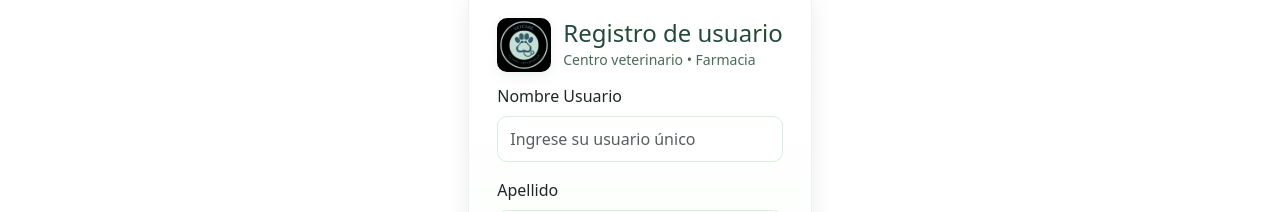
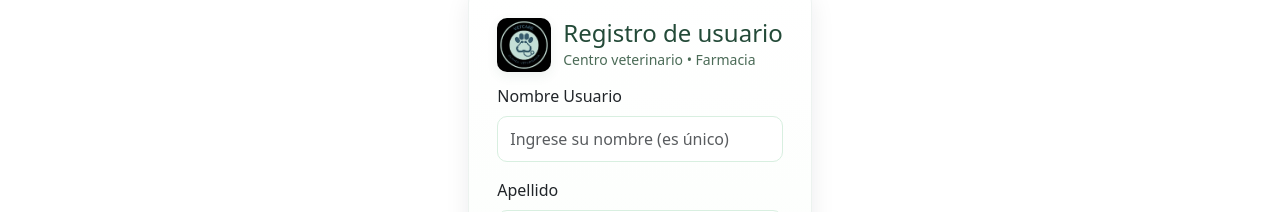
Before and after one commit to jero286/VET-FRONTEND, a React (Vite) app: page /registrarse in a window 1280 px wide. Shown: the part 149-361 px from the top of the page. Built offline with nearby package versions, Linux system fonts and the light colour scheme; no server answers.

Commit message:
cambio pequeño en el formC

```diff
--- a/src/componentes/form/FormC.jsx
+++ b/src/componentes/form/FormC.jsx
@@ -199,7 +199,7 @@ const FormC = ({ idPage }) => {
           <Form.Label>Nombre Usuario</Form.Label>
           <Form.Control
             type="text"
-            placeholder="Ingrese su usuario único"
+            placeholder="Ingrese su nombre (es único)"
             name="nombreUsuario"
             className={
               errores.nombreUsuario ? "form-control is-invalid" : "form-control"
```
